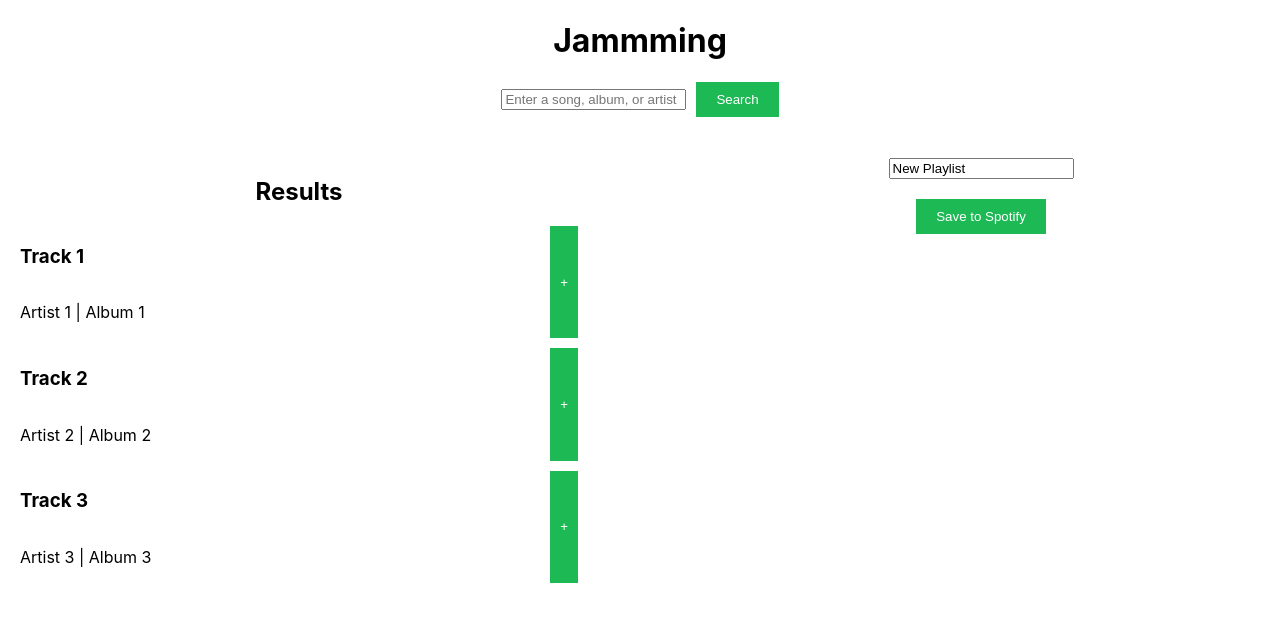
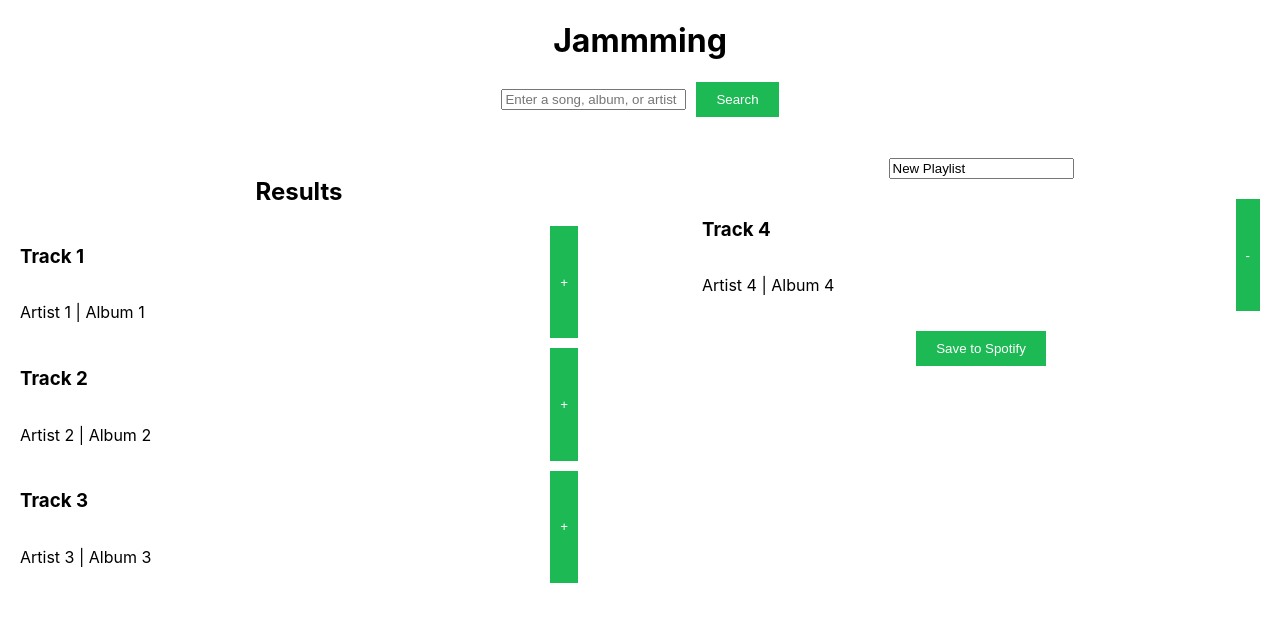
Before and after one commit to makrischaralampos/jammming, a React (Create React App) app: page / in a window 1280 px wide. Shown: the top 622 px of the page. Built offline with nearby package versions, Linux system fonts and the light colour scheme.

Commit message:
Implement Playlists in The Component Tree

```diff
--- a/src/components/App/App.js
+++ b/src/components/App/App.js
@@ -1,38 +1,54 @@
-import React from "react";
+import React, { useState } from "react";
 import "./App.css";
 import SearchBar from "../SearchBar/SearchBar";
 import SearchResults from "../SearchResults/SearchResults";
 import Playlist from "../Playlist/Playlist";
 
-const searchResults = [
-  {
-    id: 1,
-    name: "Track 1",
-    artist: "Artist 1",
-    album: "Album 1",
-  },
-  {
-    id: 2,
-    name: "Track 2",
-    artist: "Artist 2",
-    album: "Album 2",
-  },
-  {
-    id: 3,
-    name: "Track 3",
-    artist: "Artist 3",
-    album: "Album 3",
-  },
-];
+function App() {
+  // State hooks
+  const [searchResults, setSearchResults] = useState([
+    { id: 1, name: "Track 1", artist: "Artist 1", album: "Album 1" },
+    { id: 2, name: "Track 2", artist: "Artist 2", album: "Album 2" },
+    { id: 3, name: "Track 3", artist: "Artist 3", album: "Album 3" },
+  ]);
 
-function App() {
+  const [playlistName, setPlaylistName] = useState("New Playlist");
+  const [playlistTracks, setPlaylistTracks] = useState([
+    { id: 4, name: "Track 4", artist: "Artist 4", album: "Album 4" },
+  ]);
+
+  // Function to add a track to the playlist
+  const addTrack = (track) => {
+    if (playlistTracks.find((savedTrack) => savedTrack.id === track.id)) {
+      return;
+    }
+    setPlaylistTracks((prevTracks) => [...prevTracks, track]);
+  };
+
+  // Function to remove a track from the playlist
+  const removeTrack = (track) => {
+    setPlaylistTracks((prevTracks) =>
+      prevTracks.filter((savedTrack) => savedTrack.id !== track.id)
+    );
+  };
+
+  // Function to update the playlist name
+  const updatePlaylistName = (name) => {
+    setPlaylistName(name);
+  };
+
   return (
     <div className="App">
       <h1>Jammming</h1>
       <SearchBar />
       <div className="App-playlist">
-        <SearchResults searchResults={searchResults} />
-        <Playlist />
+        <SearchResults searchResults={searchResults} onAdd={addTrack} />
+        <Playlist
+          playlistName={playlistName}
+          playlistTracks={playlistTracks}
+          onRemove={removeTrack}
+          onNameChange={updatePlaylistName}
+        />
       </div>
     </div>
   );
--- a/src/components/Playlist/Playlist.js
+++ b/src/components/Playlist/Playlist.js
@@ -2,11 +2,15 @@ import React from "react";
 import "./Playlist.css";
 import Tracklist from "../Tracklist/Tracklist";
 
-function Playlist() {
+function Playlist({ playlistName, playlistTracks, onRemove, onNameChange }) {
+  const handleNameChange = (event) => {
+    onNameChange(event.target.value);
+  };
+
   return (
     <div className="Playlist">
-      <input defaultValue="New Playlist" />
-      <Tracklist />
+      <input value={playlistName} onChange={handleNameChange} />
+      <Tracklist tracks={playlistTracks} onRemove={onRemove} isRemoval={true} />
       <button className="Playlist-save">Save to Spotify</button>
     </div>
   );
--- a/src/components/Track/Track.js
+++ b/src/components/Track/Track.js
@@ -1,7 +1,15 @@
 import React from "react";
 import "./Track.css";
 
-function Track({ track }) {
+function Track({ track, onAdd, onRemove, isRemoval }) {
+  function handleAdd() {
+    onAdd(track);
+  }
+
+  function handleRemove() {
+    onRemove(track);
+  }
+
   return (
     <div className="Track">
       <div className="Track-information">
@@ -10,7 +18,15 @@ function Track({ track }) {
           {track.artist} | {track.album}
         </p>
       </div>
-      <button className="Track-action">+</button>
+      {isRemoval ? (
+        <button className="Track-action" onClick={handleRemove}>
+          -
+        </button>
+      ) : (
+        <button className="Track-action" onClick={handleAdd}>
+          +
+        </button>
+      )}
     </div>
   );
 }
--- a/src/components/Tracklist/Tracklist.js
+++ b/src/components/Tracklist/Tracklist.js
@@ -2,11 +2,17 @@ import React from "react";
 import "./Tracklist.css";
 import Track from "../Track/Track";
 
-function Tracklist({ tracks = [] }) {
+function Tracklist({ tracks = [], onAdd, onRemove, isRemoval }) {
   return (
     <div className="Tracklist">
       {tracks.map((track) => (
-        <Track key={track.id} track={track} />
+        <Track
+          key={track.id}
+          track={track}
+          onAdd={onAdd}
+          onRemove={onRemove}
+          isRemoval={isRemoval}
+        />
       ))}
     </div>
   );
```
